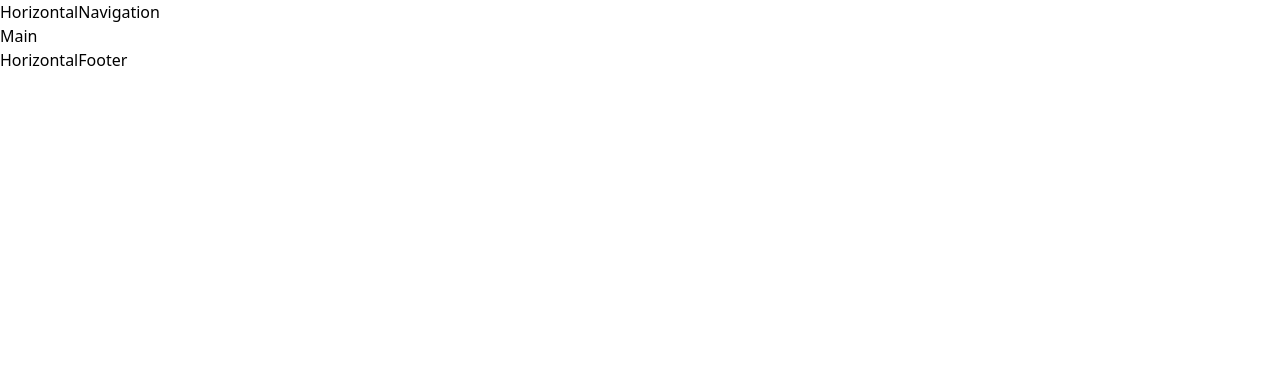
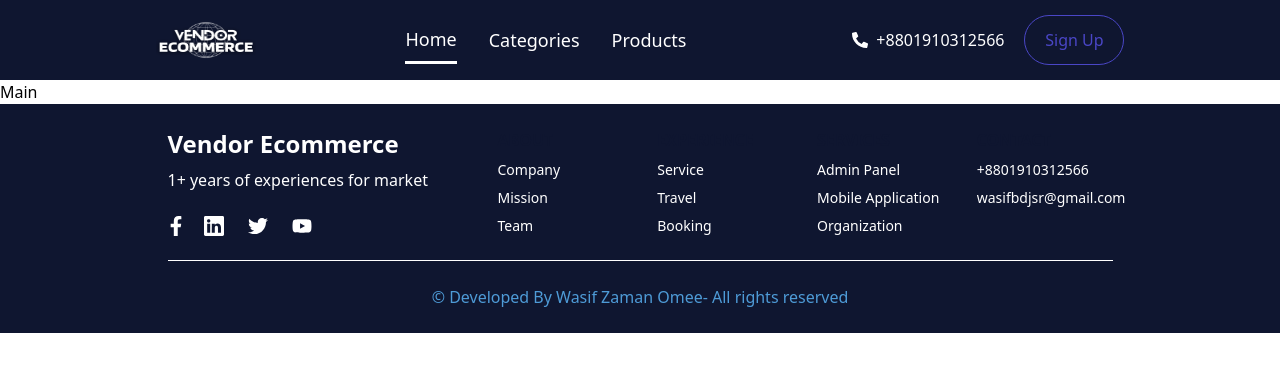
Before and after one commit to smwasifzamanomee/vendor_ecommerce_website, a Next.js app in the folder v_ecom_web_frontend/: page / in a window 1280 px wide. Shown: the top 372 px of the page. Built offline with nearby package versions, Linux system fonts and the light colour scheme.

Commit message:
navigation and footer

```diff
--- a/v_ecom_web_frontend/components/shared/HorizontalLayout/HorizontalFooter.jsx
+++ b/v_ecom_web_frontend/components/shared/HorizontalLayout/HorizontalFooter.jsx
@@ -1,8 +1,93 @@
 import React from 'react'
+import { BsLinkedin } from 'react-icons/bs'
+import { FaFacebookF, FaTwitter, FaYoutube } from 'react-icons/fa'
 
 const HorizontalFooter = () => {
   return (
-    <div>HorizontalFooter</div>
+    <footer className=" bg-secondary ">
+      <div className="container p-6 mx-auto">
+        <div className="lg:flex">
+          <div className="w-full -mx-6 lg:w-2/5">
+            <div className="px-6">
+              <div>
+                <a href="/" className="text-2xl font-bold text-white  hover:text-primary ">Vendor Ecommerce</a>
+              </div>
+
+              <p className="max-w-sm mt-2 text-white">1+ years of experiences for market</p>
+
+              <div className="flex mt-6 -mx-2">
+                <a href="https://www.facebook.com/miiconsolutions"
+                  className="mx-1.5  text-white transition-colors duration-300 transform hover:text-blue-500"
+
+                >
+                  <FaFacebookF className="text-xl" />
+                </a>
+
+                <a href="https://linkedin.com/company/miiconsolutions"
+                  className="mx-3  text-white transition-colors duration-300 transform hover:text-blue-800"
+
+                >
+                  <BsLinkedin className="text-xl" />
+                </a>
+
+                <a href="https://twitter.com/miiconsolutions"
+                  className="mx-3 text-white transition-colors duration-300 transform hover:text-blue-500"
+
+                >
+                  <FaTwitter className="text-xl" />
+                </a>
+
+                <a href="https://www.youtube.com/@miiconsolutions"
+                  className="mx-3 text-white transition-colors duration-300 transform hover:text-red-700"
+
+                >
+                  <FaYoutube className="text-xl" />
+                </a>
+              </div>
+            </div>
+          </div>
+
+          <div className="mt-6 lg:mt-0 lg:flex-1">
+            <div className="grid grid-cols-1 gap-6 sm:grid-cols-2 md:grid-cols-3 lg:grid-cols-4">
+              <div>
+                <h3 className="text-secondary font-bold uppercase">About</h3>
+                <a href='/aboutus' className="block mt-2 text-sm text-white hover:underline">Company</a>
+                <a href='/aboutus' className="block mt-2 text-sm text-white hover:underline">Mission</a>
+                <a href='/aboutus' className="block mt-2 text-sm text-white hover:underline">Team</a>
+              </div>
+
+              <div>
+                <h3 className="text-secondary font-bold uppercase">Experience</h3>
+                <a href="/blogs/2" className="block mt-2 text-sm text-white hover:underline">Service</a>
+                <a href="/blogs/1" className="block mt-2 text-sm text-white hover:underline">Travel</a>
+                <a href="/blogs/3" className="block mt-2 text-sm text-white hover:underline">Booking</a>
+              </div>
+
+              <div>
+                <h3 className="text-secondary font-bold uppercase ">Services</h3>
+                <a href="/services/1" className="block mt-2 text-sm text-white hover:underline">Admin Panel</a>
+                <a href="/services/2" className="block mt-2 text-sm text-white hover:underline">Mobile Application</a>
+                <a href="/services/4" className="block mt-2 text-sm text-white hover:underline">Organization</a>
+              </div>
+
+              <div>
+                <h3 className="text-secondary font-bold uppercase ">Contact</h3>
+                <a href={`tel:+8801910312566`}>
+                  <span className="block mt-2 text-sm text-white hover:underline">+8801910312566</span>
+                </a>
+                <span className="block mt-2 text-sm text-white hover:underline">wasifbdjsr@gmail.com</span>
+              </div>
+            </div>
+          </div>
+        </div>
+
+        <hr className="h-px my-6 bg-white border-none " />
+
+        <div>
+          <p className="text-center text-tertiary">© Developed By Wasif Zaman Omee- All rights reserved</p>
+        </div>
+      </div>
+    </footer>
   )
 }
 
--- a/v_ecom_web_frontend/components/shared/HorizontalLayout/HorizontalNavigation.jsx
+++ b/v_ecom_web_frontend/components/shared/HorizontalLayout/HorizontalNavigation.jsx
@@ -1,9 +1,69 @@
-import React from 'react'
+import Link from "next/link";
+import { FaPhoneAlt } from "react-icons/fa"
+import Image from "next/image";
+import { useRouter } from "next/router";
+import { navigation } from "@/data/data";
+import Button from "@/components/utils/Button";
+import CustomLink from "@/components/utils/CustomLink";
+import logo from "@/public/images/Vendor.png";
 
-const HorizontalNavigation = () => {
+// Horizontal Navigation Component
+const index = () => {
+  const router = useRouter();
+  const { pathname } = router;
+
   return (
-    <div>HorizontalNavigation</div>
+    <div className=" bg-secondary ">
+      <nav className="container mx-auto px-3 flex justify-between items-center" aria-label="Top">
+
+        {/* Logo and Menu Icon */}
+
+          <div className="relative  h-[80px] w-[100px]">
+            <Link href={`/`}>
+              <Image
+                src={logo}
+                fill
+                alt="verdor e-commerce logo"
+                className=""
+              />
+            </Link>
+          </div>
+
+
+        {/* different pages route field */}
+        <div className="flex justify-center items-center gap-8 py-2  xl:gap-16 ">
+          {
+            navigation.map((navList) => (
+              <CustomLink
+                key={navList.id}
+                route={navList.route}
+                pathname={pathname}
+              >
+                {navList.name}
+              </CustomLink>
+            ))
+          }
+        </div>
+
+        {/* Registration Button */}
+        <div className="flex xl:gap-4 lg:gap-1 ">
+          <>
+            <a
+              className="flex items-center justify-center gap-x-2 px-4 rounded-full text-white"
+              href={`tel:+8801910312566`}
+            >
+              <FaPhoneAlt /> <span className="text-white hover:text-primary">+8801910312566</span></a>
+            <Link href="/registration">
+              <Button width={"xl:w-[150px] lg:w-[100px]"} bgColor={"bg-transparent hover:bg-primary"} className={
+                "border border-primary text-primary hover:text-white"
+              } > Sign Up
+              </Button>
+            </Link>
+          </>
+        </div>
+      </nav>
+    </div>
   )
 }
 
-export default HorizontalNavigation
+export default index
--- /dev/null
+++ b/v_ecom_web_frontend/components/utils/Button.jsx
@@ -0,0 +1,11 @@
+import React from 'react'
+
+const Button = ({ className, children, type, bgColor, onClick, width }) => {
+    return (
+        <button onClick={onClick} type={type} className={` ${width} ${className} px-4 py-3 rounded-full transition-all duration-300 ${bgColor ? bgColor : 'bg-primary'} `}>
+            {children}
+        </button>
+    )
+}
+
+export default Button
--- /dev/null
+++ b/v_ecom_web_frontend/components/utils/CustomLink.jsx
@@ -0,0 +1,18 @@
+import Link from "next/link";
+import styless from "../../styles/nav.module.css";
+
+const CustomLink = ({ pathname, route, children }) => {
+
+  return (
+    <Link
+      className={`${
+        pathname === route ? " border-b-[3px] border-white text-tertiary transition-colors duration-200" : `${styless.nav_link}`
+      } py-2 font-medium text-lg text-white hover:text-primary`}
+      href={route}
+    >
+      {children}
+    </Link>
+  );
+};
+
+export default CustomLink;
--- /dev/null
+++ b/v_ecom_web_frontend/data/data.jsx
@@ -0,0 +1,9 @@
+const navigation = [
+    { id: 1, name: 'Home', route: '/' },
+    { id: 2, name: 'Categories', route: '/categories' },
+    { id: 3, name: 'Products', route: '/products' },
+  ]
+
+export {
+    navigation
+}
--- a/v_ecom_web_frontend/package.json
+++ b/v_ecom_web_frontend/package.json
@@ -14,6 +14,7 @@
     "postcss": "8.4.24",
     "react": "18.2.0",
     "react-dom": "18.2.0",
+    "react-icons": "^4.9.0",
     "tailwindcss": "3.3.2"
   }
 }
--- /dev/null
+++ b/v_ecom_web_frontend/styles/nav.module.css
@@ -0,0 +1,18 @@
+.nav_link {
+    position: relative;
+  }
+
+  .nav_link::after {
+    content: "";
+    position: absolute;
+    background: white;
+    height: 2px;
+    width: 0;
+    left: 0;
+    bottom: 0px;
+    transition: width 300ms ease-in-out;
+  }
+
+  .nav_link:hover::after {
+    width: 100%;
+  }
--- a/v_ecom_web_frontend/tailwind.config.js
+++ b/v_ecom_web_frontend/tailwind.config.js
@@ -9,8 +9,9 @@ module.exports = {
     extend: {
       colors: {
         // Add our colors
-        primary: "#808080",
-        secondary: "#FFFFFF",
+        'primary': '#4A46C6',
+        'secondary': '#0F1630',
+        'tertiary': '#4E9BD7',
       },
       screens: {
         //Add our screen sizes
```
Also changed, not shown: v_ecom_web_frontend/public/images/Vendor.png (added), 1 other file (tests, documents, lock files or other folders).
